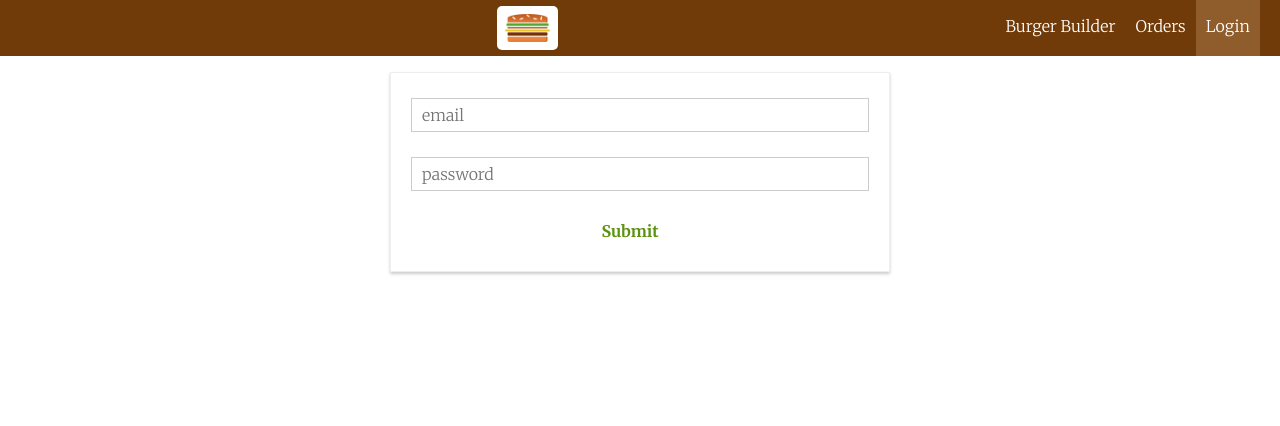
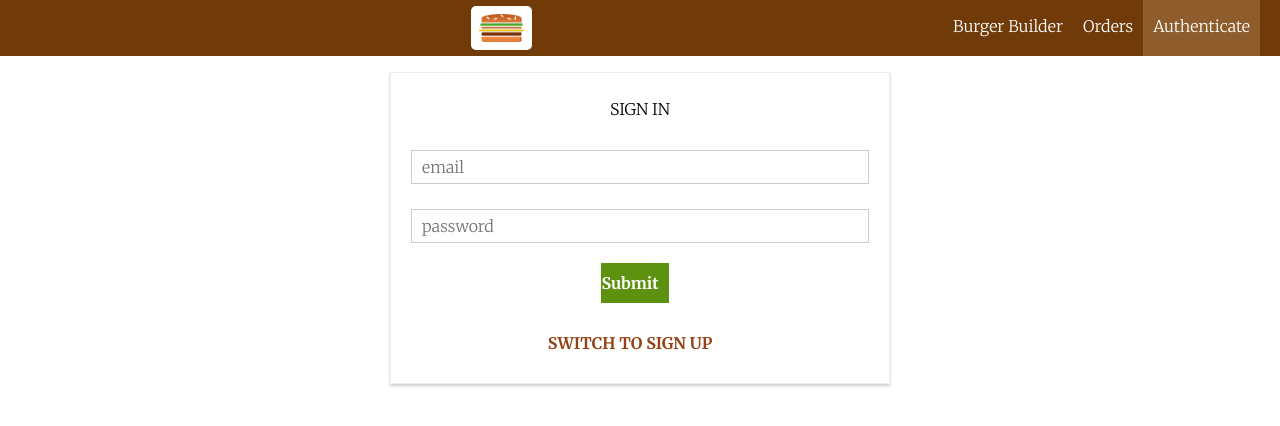
Before and after one commit to ing-arriola/BurgerBuilderApp, a React app: page /auth in a window 1280 px wide. Shown: the top 426 px of the page. Built offline with nearby package versions, Linux system fonts and the light colour scheme.

Commit message:
Added signIn

```diff
--- a/src/components/Navigation/NavigationItems/NavigationItem/NavigationItem.js
+++ b/src/components/Navigation/NavigationItems/NavigationItem/NavigationItem.js
@@ -8,6 +8,7 @@ const NavigationItem = (props) => {
         to={props.link}
         exact={props.exact}
         activeClassName={classes.active}
+        onClick={props.sendData}
       >
         {props.children}
       </NavLink>
--- a/src/components/Navigation/NavigationItems/NavigationItems.js
+++ b/src/components/Navigation/NavigationItems/NavigationItems.js
@@ -9,7 +9,7 @@ const NavigationItems = () => {
         Burger Builder
       </NavigationItem>
       <NavigationItem link="/orders">Orders</NavigationItem>
-      <NavigationItem link="/auth">Login</NavigationItem>
+      <NavigationItem link="/auth">Authenticate</NavigationItem>
     </ul>
   );
 };
--- a/src/components/UI/Button/Button.css
+++ b/src/components/UI/Button/Button.css
@@ -22,3 +22,23 @@
 .Danger {
   color: #944317;
 }
+
+.AuthSuccess {
+  border: none;
+  outline: none;
+  cursor: pointer;
+  font: inherit;
+  padding: 10px;
+  margin: 10px;
+  font-weight: bold;
+  background: #5c9210;
+  color: #fff;
+  margin-left: 0;
+  padding-left: 0;
+}
+
+.Auth {
+  color: #fff;
+  background: #944317;
+  text-align: center;
+}
--- a/src/components/containers/Auth/Auth.js
+++ b/src/components/containers/Auth/Auth.js
@@ -29,6 +29,7 @@ class Auth extends Component {
         valid: false,
       },
     },
+    isSignUp: true,
   };
 
   checkFormField(fieldValue, rules) {
@@ -58,8 +59,15 @@ class Auth extends Component {
     e.preventDefault();
     this.props.onAuth(
       this.state.controls.email.value,
-      this.state.controls.email.value
+      this.state.controls.email.value,
+      this.state.isSignUp
     );
+  };
+
+  switchAuthMode = () => {
+    this.setState((prevState) => {
+      return { isSignUp: !prevState.isSignUp };
+    });
   };
 
   render() {
@@ -83,10 +91,14 @@ class Auth extends Component {
 
     return (
       <div className={classes.Auth}>
+        <p>{this.state.isSignUp ? "SIGN IN" : "SIGN UP"}</p>
         <form onSubmit={this.submitForm}>
           {form}
-          <Button Btntype="Success">Submit</Button>
+          <Button Btntype="AuthSuccess">Submit</Button>
         </form>
+        <Button clicked={this.switchAuthMode} Btntype="Danger">
+          {this.state.isSignUp ? "SWITCH TO SIGN UP" : "SWITCH TO SIGN IN"}
+        </Button>
       </div>
     );
   }
@@ -94,7 +106,8 @@ class Auth extends Component {
 
 const mapDispatchToProps = (dispatch) => {
   return {
-    onAuth: (email, password) => dispatch(actions.auth(email, password)),
+    onAuth: (email, password, signUp) =>
+      dispatch(actions.auth(email, password, signUp)),
   };
 };
 
--- a/src/store/actions/auth.js
+++ b/src/store/actions/auth.js
@@ -22,7 +22,7 @@ export const authFail = (errorReceived) => {
 };
 
 //Async
-export const auth = (emailReceived, passwordReceived) => {
+export const auth = (emailReceived, passwordReceived, doSignIn) => {
   return (dispatch) => {
     dispatch(authStart());
     const authData = {
@@ -30,11 +30,15 @@ export const auth = (emailReceived, passwordReceived) => {
       password: passwordReceived,
       returnSecureToken: true,
     };
+    let url =
+      "https://identitytoolkit.googleapis.com/v1/accounts:signUp?key=AIzaSyAxQsw3sRa8kzoA8Qr-wSUY8_cJxm8R4TY";
+
+    if (doSignIn) {
+      url =
+        "https://identitytoolkit.googleapis.com/v1/accounts:signInWithPassword?key=AIzaSyAxQsw3sRa8kzoA8Qr-wSUY8_cJxm8R4TY";
+    }
     axios
-      .post(
-        "https://identitytoolkit.googleapis.com/v1/accounts:signUp?key=[API KEY]",
-        authData
-      )
+      .post(url, authData)
       .then((res) => {
         console.log(res);
         dispatch(authSuccess(res.data));
```
